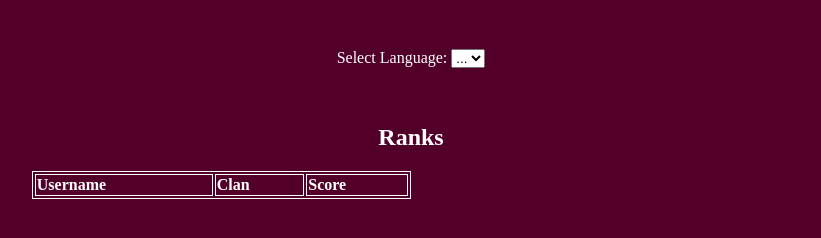
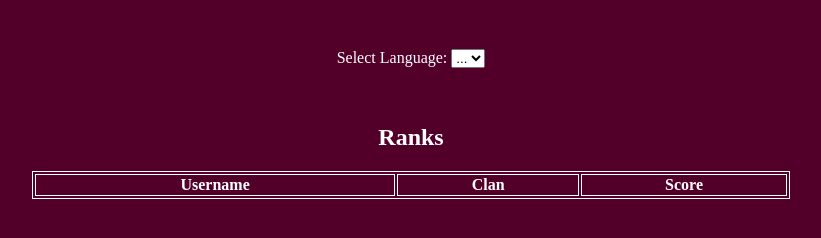
Before and after one commit to RahmaB1/Codewars-Leaderboard, a website with bundled scripts: page index.html in a window 1280 px wide. Shown: the part 146-384 px from the top of the page, without its empty margins (229-1050 px from the left). Built offline with nearby package versions, Linux system fonts and the light colour scheme.

Commit message:
update table styling

```diff
--- a/logic.js
+++ b/logic.js
@@ -27,8 +27,6 @@ export async function fetchUserData(username) {
     return { response, data, errorMessege, username };
   } catch (error) {
     //network error / offline
-    // errorMessege = "Network error. Please check your internet connection.";
-    // showError(errorMessege);
     throw error;
   }
 }
--- a/style.css
+++ b/style.css
@@ -14,11 +14,12 @@ table,
 th,
 td {
   border: 1px solid rgb(255, 253, 253);
-  text-align: left;
+  text-align: center;
 }
 
 table {
-  width: 50%;
+  width: 100%;
+  text-align: center;
 }
 
 .top-user {
```
